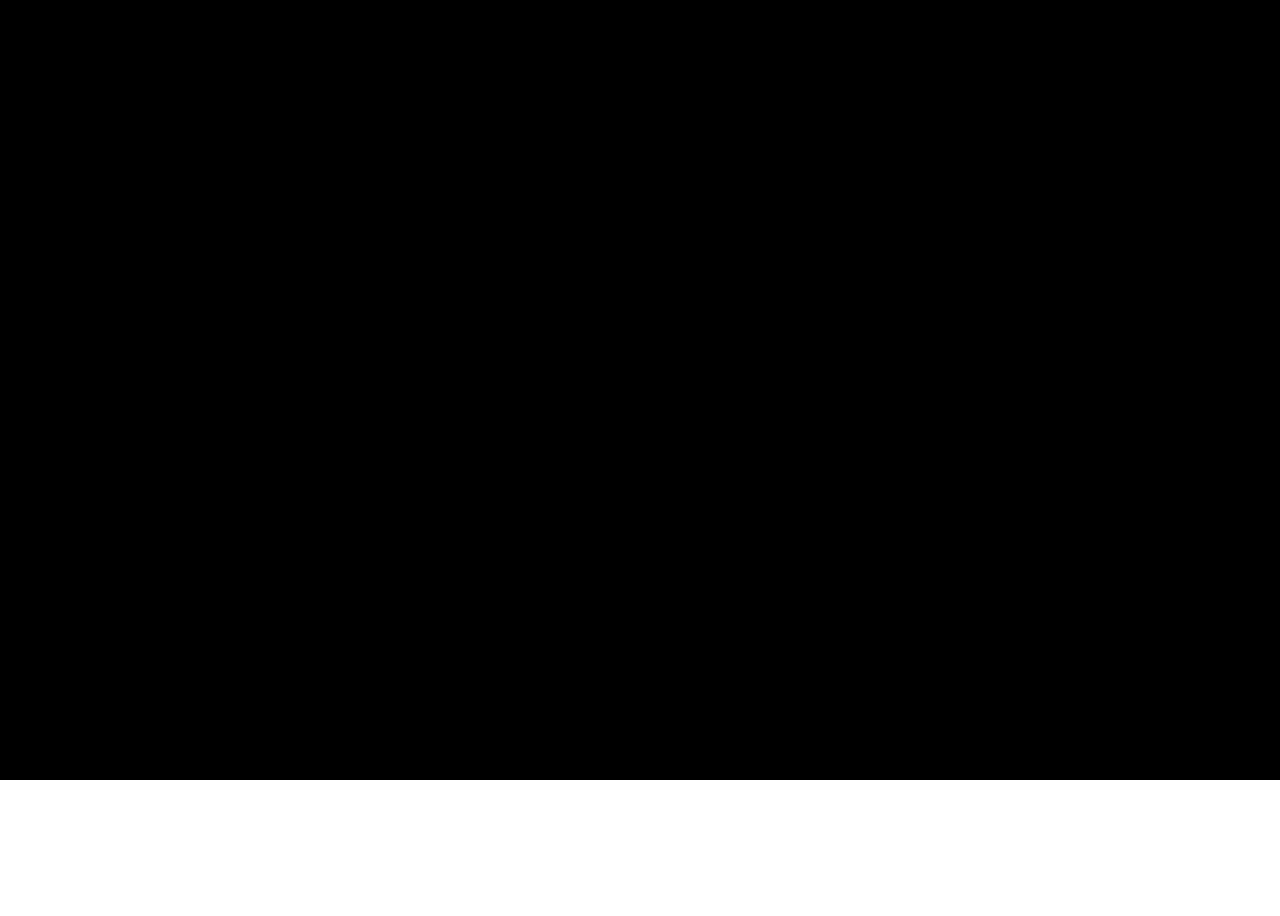
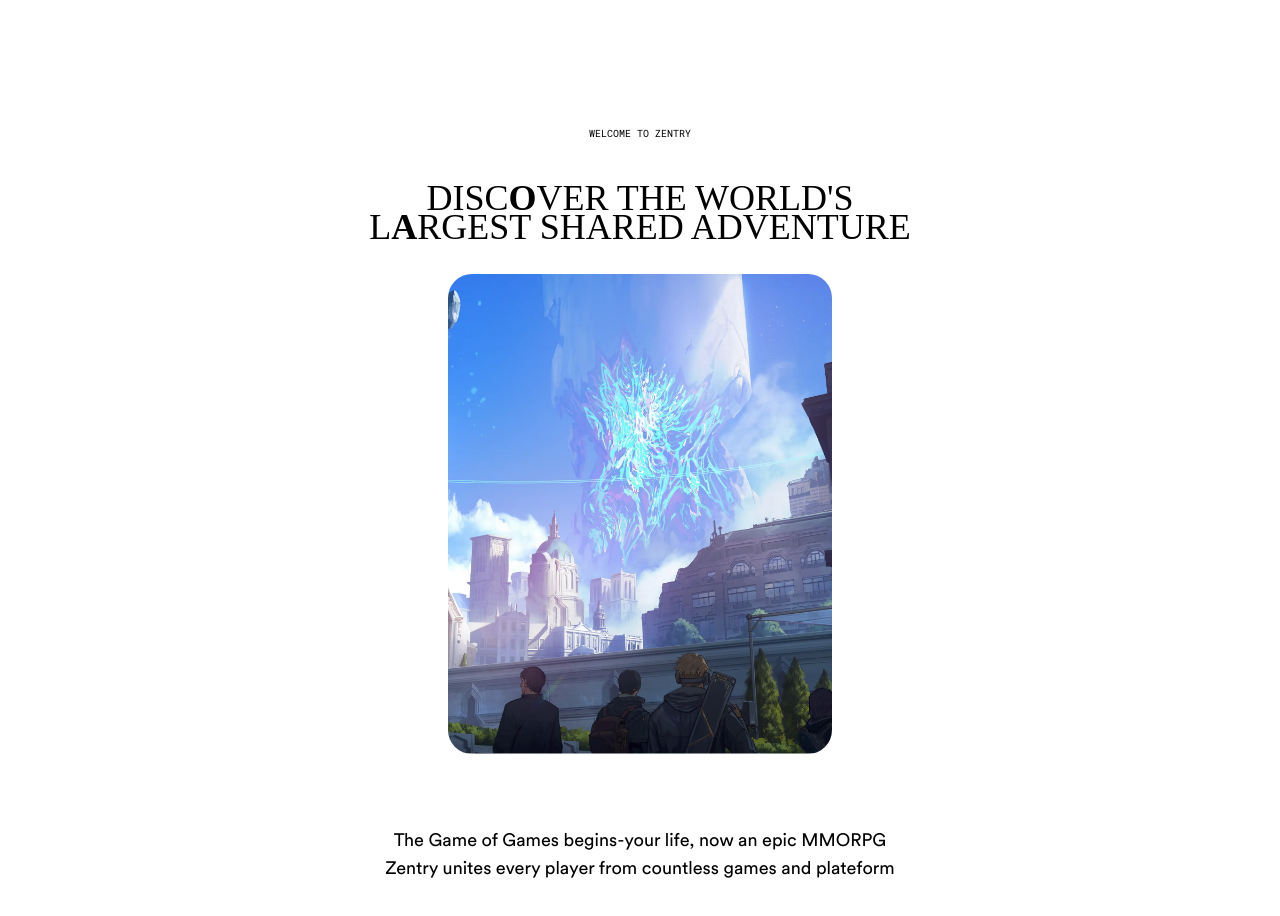
Before and after one commit to MuhammadSaadibnMaqsood/Gaming-Website, a React (Vite) app: page / in a window 1280 px wide. Shown: the part 820-1736 px from the top of the page. Before the commit the page ends 1600 px from the top, so only its background shows below. Built offline with nearby package versions, Linux system fonts and the light colour scheme; a web font is replaced by a local one.

Commit message:
Working on About section

```diff
--- a/src/App.jsx
+++ b/src/App.jsx
@@ -1,11 +1,12 @@
 import React from "react";
 import Hero from "./component/Hero";
+import About from "./component/About";
 
 const App = () => {
   return (
     <main className="relative min-h-screen w-screen overflow-x-hidden">
       <Hero />
-      <section className="h-screen bg-black w-full"></section>
+      <About />
     </main>
   );
 };
--- /dev/null
+++ b/src/component/About.jsx
@@ -0,0 +1,56 @@
+import { useGSAP } from "@gsap/react";
+import gsap from "gsap";
+import { ScrollTrigger } from "gsap/all";
+import React from "react";
+
+gsap.registerPlugin(ScrollTrigger);
+const About = () => {
+  useGSAP(() => {
+    const clipAnimation = gsap.timeline({
+      scrollTrigger: {
+        trigger: "#clip",
+        start: "center center",
+        end: "+=800 center",
+        scrub: 0.5,
+        pin: true,
+        pinSpacing: true,
+      },
+    });
+
+    clipAnimation.to(".mask-clip-path", {
+      width: "100vw",
+      height: "100vh",
+      borderRadius: 0,
+    });
+  });
+  return (
+    <div id="about" className="min-h-screen w-screen">
+      <div className="relative mb-8 mt-36 flex flex-col items-center gap-5">
+        <h2 className="font-general text-sm uppercase md:text-[10px] ">
+          Welcome to Zentry
+        </h2>
+
+        <div className="mt-5 text-center text-4xl uppercase leading-[0.8] md:text-[6rem ]">
+          Disc<b>o</b>ver the world's <br /> l<b>a</b>rgest shared adventure
+        </div>
+
+        <div className="about-subtext">
+          <p>The Game of Games begins-your life, now an epic MMORPG</p>
+          <p>Zentry unites every player from countless games and plateform</p>
+        </div>
+      </div>
+
+      <div className="h-dvh w-screen " id="clip">
+        <div className="mask-clip-path about-image">
+          <img
+            src="img/about.webp"
+            alt="background"
+            className="absolute left-0 top-0 size-full object-cover"
+          />
+        </div>
+      </div>
+    </div>
+  );
+};
+
+export default About;
```
